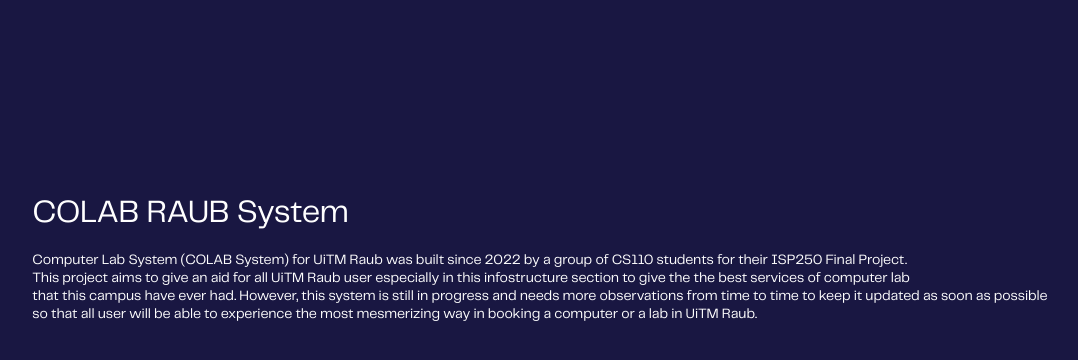
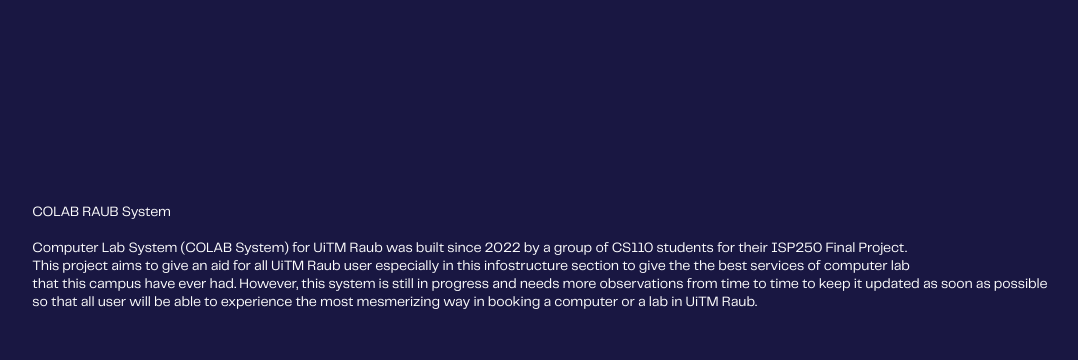
Before and after one commit to amsyafiiq/ISP250_CoLab-System, a PHP site: page /html/about.html in a window 1280 px wide. Shown: the part 232-592 px from the top of the page, without its empty margins (100-1178 px from the left). Run offline with PHP 8.4, Linux system fonts and the light colour scheme.

Commit message:
remove style

```diff
--- a/css/styles.css
+++ b/css/styles.css
@@ -172,13 +172,3 @@ main {
   border-radius: 10px;
   background-color: #191742;
 }
-
-.abt-h1{
-    text-align: left;
-    font-size: xx-large;
-    color: white;
-}
-
-.abt-h2{
-  color: white;
-}
```
